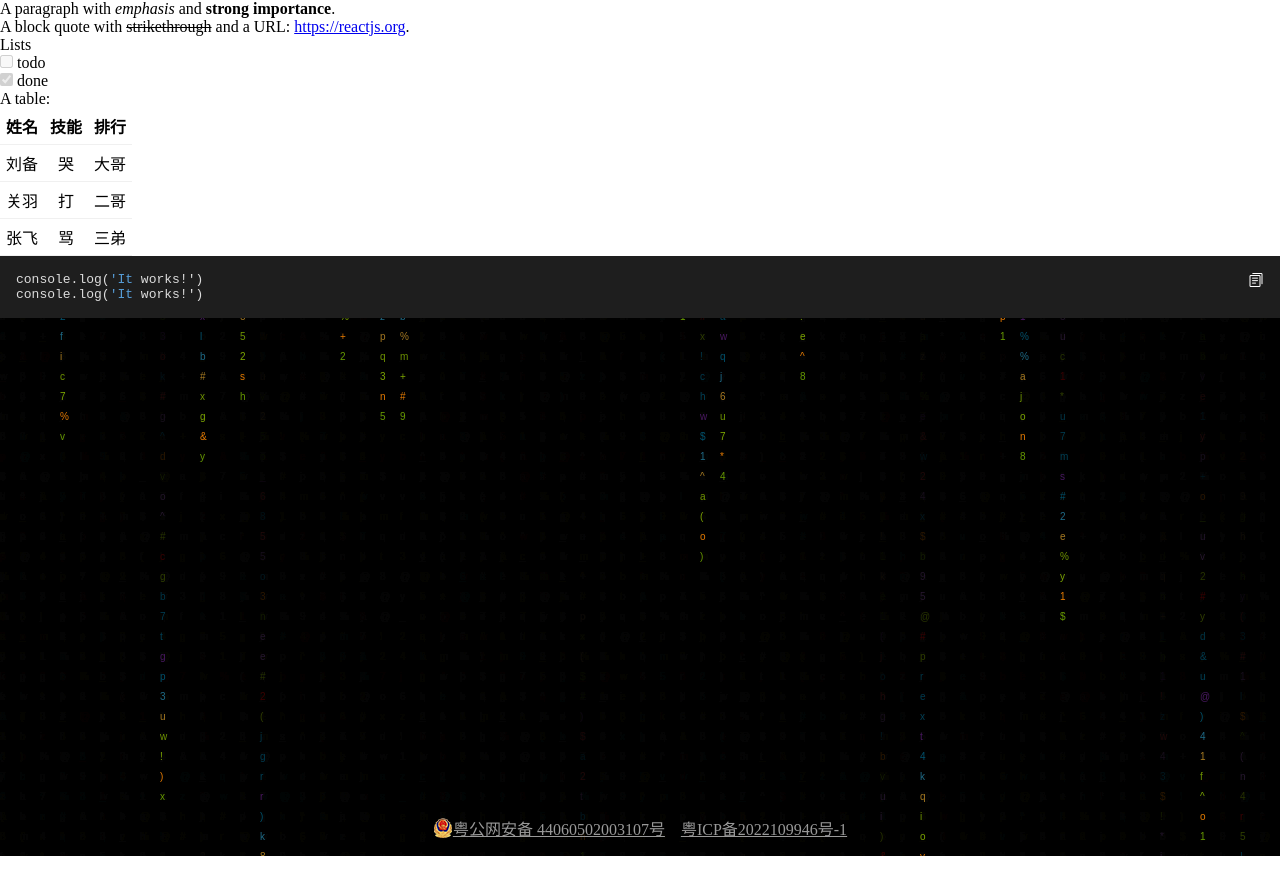
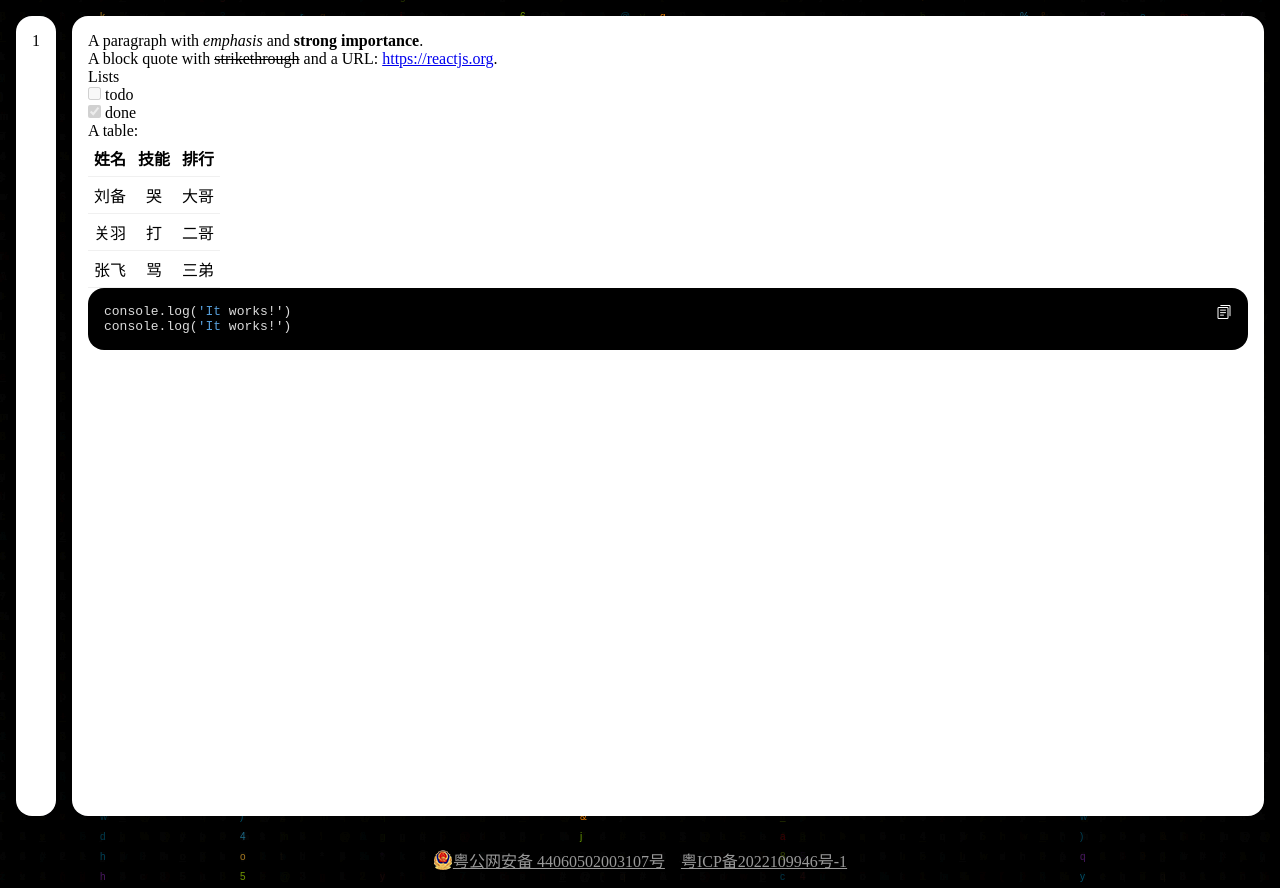
Before and after one commit to fishermanxzx/blog, a React (Create React App) app in the folder app/: page /notes in a window 1280 px wide. Before the commit the page ends 856 px from the top, so only its background shows below. Built offline with nearby package versions, Linux system fonts and the light colour scheme.

Commit message:
添加布局

```diff
--- a/app/src/components/Markdown/index.scss
+++ b/app/src/components/Markdown/index.scss
@@ -13,15 +13,11 @@
             }
         }
         .code_wrapper{
+            border-radius: 16px;
             overflow: auto;
             padding: 16px;
-            background: rgb(30, 30, 30);
+            background: #000;
             color: rgb(220,220,220);
         }
     }
 }
-.fas {
-    width: 10px;
-    height: 10px;
-    display: inline-block;
-}
--- a/app/src/pages/Notes/index.scss
+++ b/app/src/pages/Notes/index.scss
@@ -1,6 +1,15 @@
 .Note {
     min-height: 100vh;
+    padding: 16px;
+    display: flex;
+    column-gap: 16px;
     .card{
-        background: #fff;
+        padding: 16px;
+        border-radius: 16px;
+        background: rgba($color: #fff, $alpha: 1);
+    }
+
+    .right{
+        flex: 1;
     }
 }
--- a/app/src/pages/Notes/index.tsx
+++ b/app/src/pages/Notes/index.tsx
@@ -17,7 +17,10 @@ export default function Notes() {
     <>
     <Background></Background>
     <div className='Note'>
-      <div className='card'>
+      <div className='card left'>
+        1
+      </div>
+      <div className='card right'>
         <Markdown content={markdownContent}></Markdown>
       </div>
 
--- a/app/src/style/main.scss
+++ b/app/src/style/main.scss
@@ -32,7 +32,6 @@ ol {
     list-style: none;
 }
 table {
-    background: #fff;
     border-spacing: 0px;
     border-collapse: separate;
     th,td{
```
